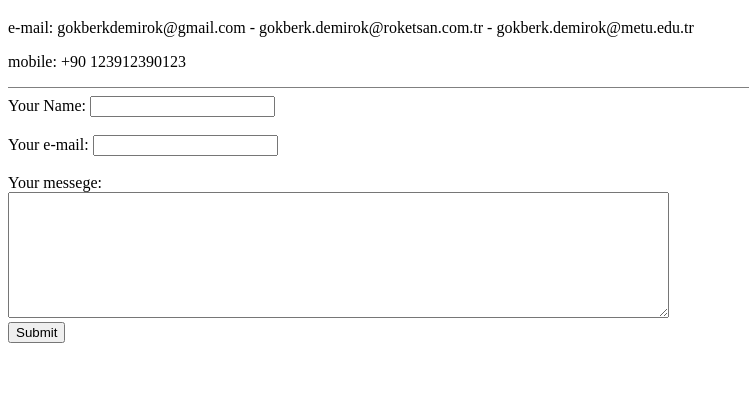
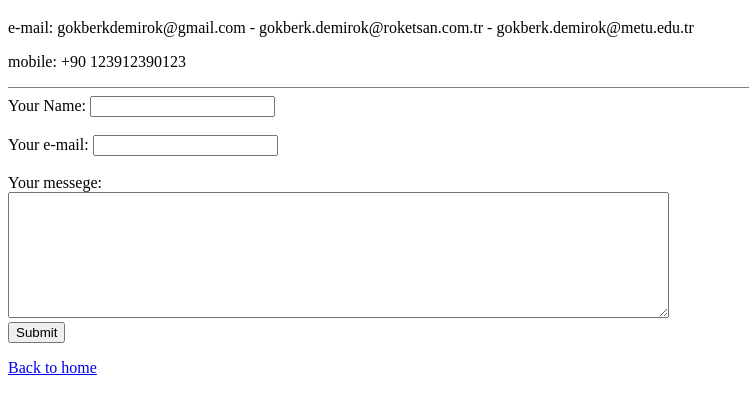
Before and after one commit to gokberk94/cv, a plain HTML site: page contact.html in a window 1280 px wide. Shown: the part 61-472 px from the top of the page, without its empty margins (0-749 px from the left). Drawn offline with Linux system fonts and the light colour scheme.

Commit message:
update contact.html

```diff
--- a/contact.html
+++ b/contact.html
@@ -26,6 +26,9 @@
     <input type="submit" name="">
 
   </form>
+ <p>
+    <a href="index.html">Back to home</a>
+  </p>
 </body>
 
 </html>
```
